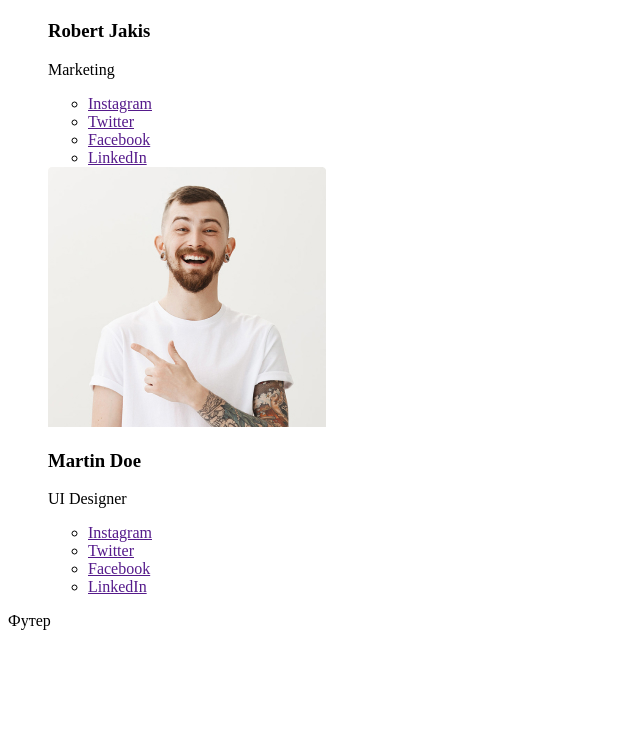
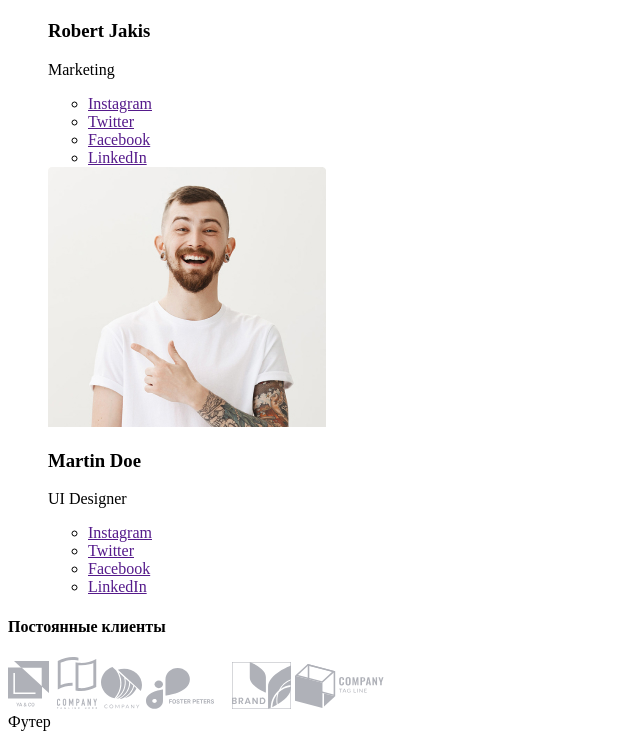
Before and after one commit to Shevchenkoyurij/goit-markup-hw-01, a plain HTML site: page Index.html in a window 1280 px wide. Shown: the part 3216-3955 px from the top of the page, without its empty margins (0-640 px from the left). Before the commit the page ends 3854 px from the top, so only its background shows below. Drawn offline with Linux system fonts and the light colour scheme.

Commit message:
Постоянные клиенты

```diff
--- a/Index.html
+++ b/Index.html
@@ -169,6 +169,25 @@
           </li>
         </ul>
       </section>
+      <section>
+        <h4>Постоянные клиенты</h4>
+        <img
+          src="./images/Logo/logo 1.svg"
+          alt="logo1"
+          width="45"
+          height="48"
+        />
+        <img
+          src="./images/Logo/logo 2.svg"
+          alt="logo2"
+          width="40"
+          height="52"
+        />
+        <img src="/images/Logo/logo 3.svg" alt="logo3" width="41" height="42" />
+        <img src="/images/Logo/logo 4.svg" alt="logo4" width="82" height="41" />
+        <img src="/images/Logo/logo 5.svg" alt="logo5" width="59" height="47" />
+        <img src="/images/Logo/logo 6.svg" alt="logo6" width="89" height="45" />
+      </section>
     </main>
     <footer>
       Футер
```
Also changed, not shown: images/Logo/logo 1.svg (added), images/Logo/logo 2.svg (added), images/Logo/logo 3.svg (added), images/Logo/logo 4.svg (added), images/Logo/logo 5.svg (added), images/Logo/logo 6.svg (added), images/Our Clients.svg (added).
